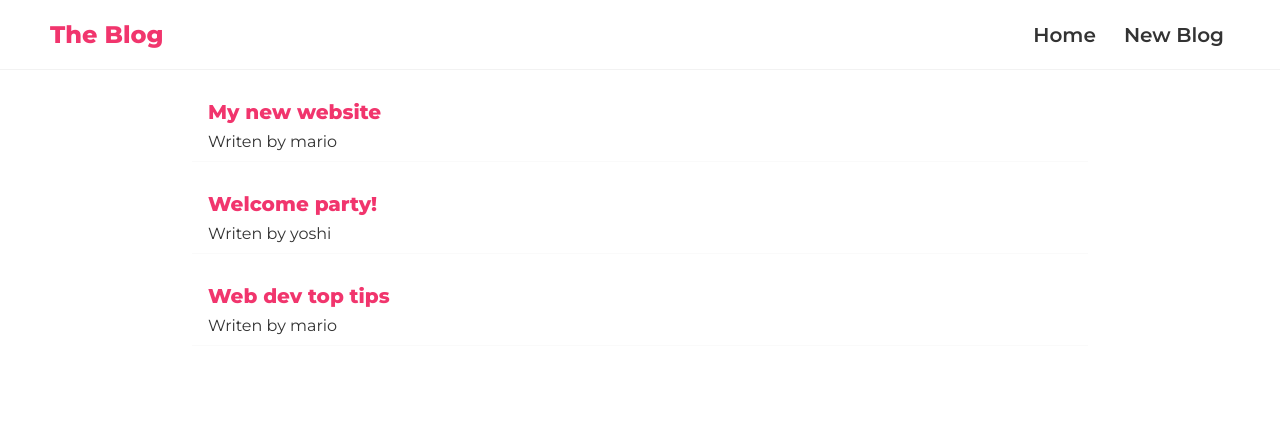
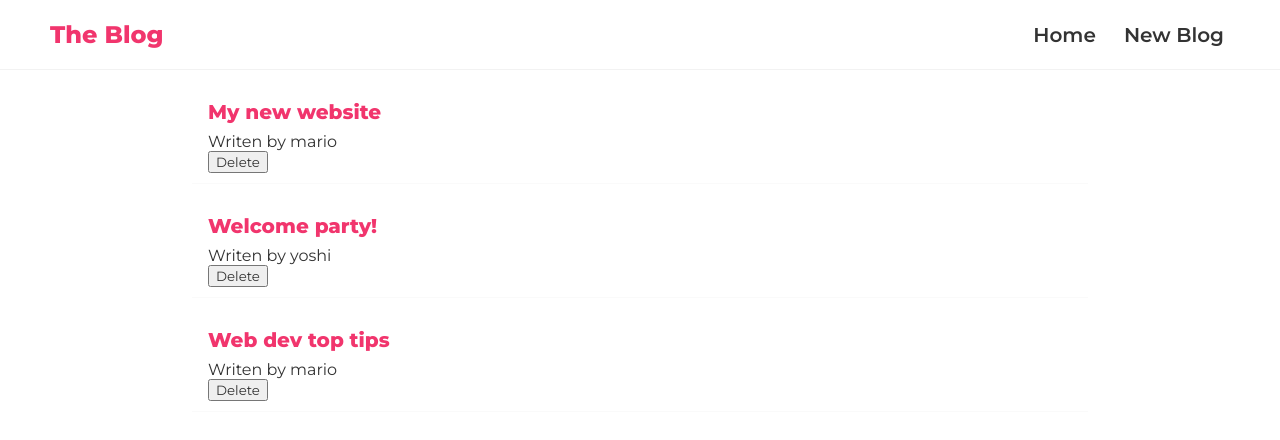
Before and after one commit to TharangaDilshan403/react-js-self-study, a React (Create React App) app: page / in a window 1280 px wide. Shown: the top 440 px of the page. Built offline with nearby package versions, Linux system fonts and the light colour scheme; data requests are answered from the project's data file.

Commit message:
API data fetch

```diff
--- /dev/null
+++ b/db.json
@@ -0,0 +1,22 @@
+{
+  "blogs": [
+    {
+      "title": "My new website",
+      "body ": "lorem ipsum...",
+      "author": "mario",
+      "id": 1
+    },
+    {
+      "title": "Welcome party!",
+      "body ": "lorem ipsum...",
+      "author": "yoshi",
+      "id": 2
+    },
+    {
+      "title": "Web dev top tips",
+      "body ": "lorem ipsum...",
+      "author": "mario",
+      "id": 3
+    }
+  ]
+}
--- a/src/APP/components/Blog/Blog.js
+++ b/src/APP/components/Blog/Blog.js
@@ -1,17 +1,24 @@
 import { useContext } from "react";
-import  "./Blog.css";
+import "./Blog.css";
 import { ConventionContext } from "../../util/ConverstionContext";
 import colors from "../../constants/colors";
 
 const Blog = () => {
   const { blogData, setBlogData } = useContext(ConventionContext);
 
+  const handleDelete = (id) => {
+    const newBlog = blogData.filter(blogData=>(blogData.id != id))
+    setBlogData(newBlog)
+  };
+
+
   return (
-    <div >
+    <div>
       {blogData.map((blogData) => (
         <div className="blog-preview" key={blogData.id}>
           <h2>{blogData.title}</h2>
           <p>Writen by {blogData.author}</p>
+          <button onClick={() => handleDelete(blogData.id)}>Delete</button>
         </div>
       ))}
     </div>
--- /dev/null
+++ b/src/APP/components/Loading/Loading.js
@@ -0,0 +1,6 @@
+import './loading.css'
+const Loading = () => {
+  return <h2>Loading...</h2>
+};
+
+export default Loading;
--- a/src/APP/pages/Home/Home.js
+++ b/src/APP/pages/Home/Home.js
@@ -1,14 +1,32 @@
-import { useState,useContext } from "react";
+import { useEffect, useContext, useState } from "react";
 import styles from "./Home.module.css";
-import Blog from "../../components/Blog/Blog"
+import Blog from "../../components/Blog/Blog";
+import Loading from "../../components/Loading/Loading";
+
+import { ConventionContext } from "../../util/ConverstionContext";
 
 const Home = () => {
+  const { blogData, setBlogData } = useContext(ConventionContext);
+  const [loading, setLoading] = useState(true);
 
+  useEffect(() => {
+    fetch("http://localhost:8000/blogs")
+      .then((res) => {
+        return res.json();
+      })
+      .then((data) => {
+        setBlogData(data);
+        setLoading(false);
+      });
+  }, []);
 
   return (
-    <div>
-     <Blog/>
-    </div>
+    <>
+      <div>
+        {loading && <Loading />}
+        {blogData && <Blog />}
+      </div>
+    </>
   );
 };
 
--- a/src/APP/util/ConverstionContext.js
+++ b/src/APP/util/ConverstionContext.js
@@ -3,19 +3,20 @@ import BlogData from "../data/BlogData";
 
 export const ConventionContext = createContext();
 
-export const ConventionContextProvider = ({children}) => {
-  const [blogData, setBlogData] = useState(BlogData);
+export const ConventionContextProvider = ({ children }) => {
+  const [blogData, setBlogData] = useState(null);
   const [test, setTest] = useState("hello");
 
   const ContextValue = {
     blogData,
     setBlogData,
-    test, setTest
+    test,
+    setTest,
   };
 
-  return(
-  <ConventionContext.Provider value={ContextValue}>
-   {children}
-  </ConventionContext.Provider>
-  )
+  return (
+    <ConventionContext.Provider value={ContextValue}>
+      {children}
+    </ConventionContext.Provider>
+  );
 };
```
Also changed, not shown: src/APP/components/Loading/loading.css (added).
